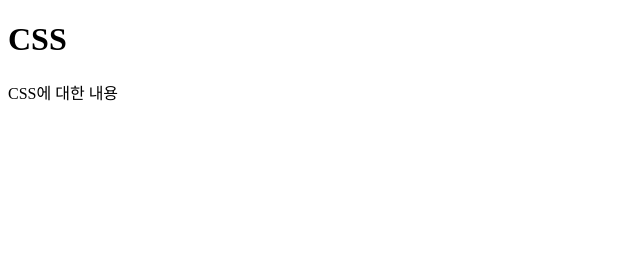
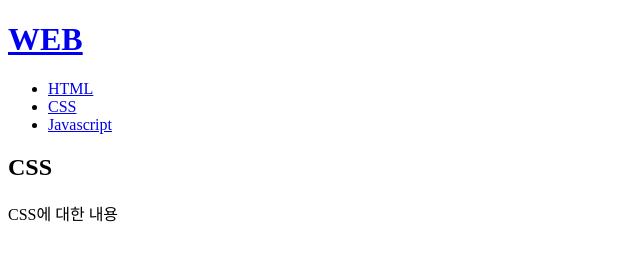
Before and after one commit to jang6129/web1, a plain HTML site: page 2.html in a window 1280 px wide. Shown: the whole page, without its empty margins (0-640 px from the left). Drawn offline with Linux system fonts and the light colour scheme.

Commit message:
Add files via upload
최종

```diff
--- a/2.html
+++ b/2.html
@@ -6,7 +6,13 @@
 </head>
 
 <body>
-  <h1>CSS</h1>
+  <h1><a href="index.html">WEB</a></h1>
+  <ul>
+    <li><a href="1.html">HTML</a></li>
+    <li><a href="2.html">CSS</a></li>
+    <li><a href="3.html">Javascript</a></li>
+  </ul>
+  <h2>CSS</h2>
 <p>
   CSS에 대한 내용
 </p>
```
Also changed, not shown: 3.html (+7 -1 lines), index.html (+3 -0 lines).
